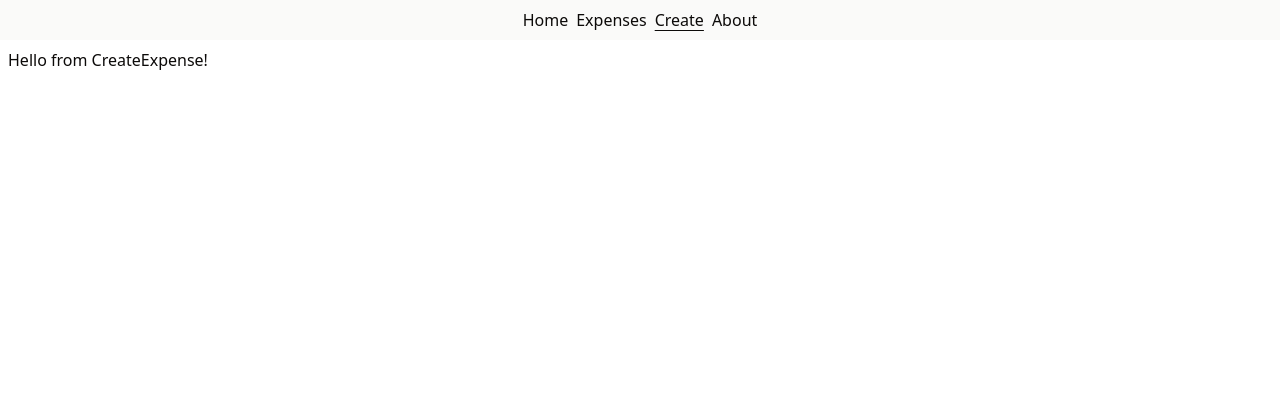
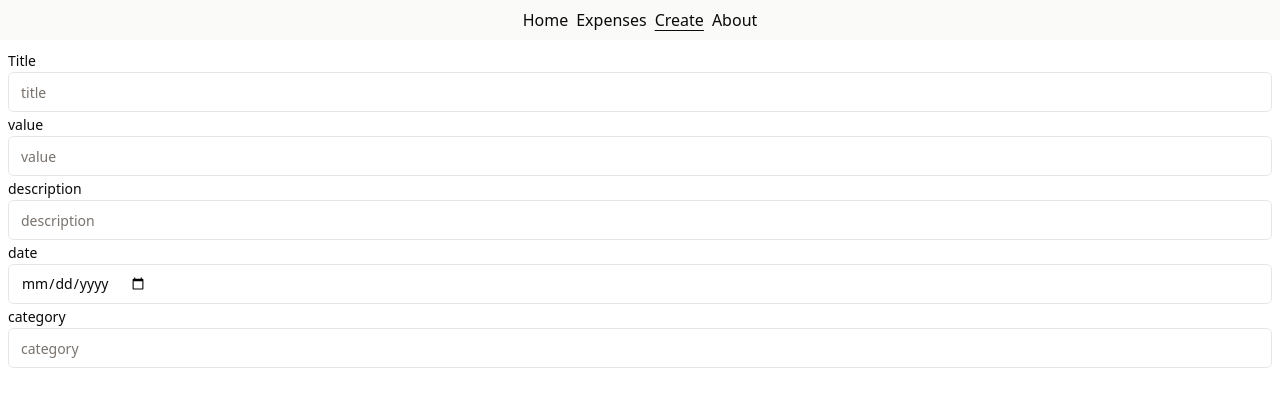
Before and after one commit to achuchra/rhb, a React (Vite) app in the folder frontend/: page /create-expense in a window 1280 px wide. Shown: the top 406 px of the page. Built offline with nearby package versions, Linux system fonts and the light colour scheme; what hono would draw is missing.

Commit message:
plain create expense form

```diff
--- a/frontend/package.json
+++ b/frontend/package.json
@@ -10,6 +10,7 @@
     "preview": "vite preview"
   },
   "dependencies": {
+    "@radix-ui/react-label": "^2.1.0",
     "@radix-ui/react-slot": "^1.1.0",
     "@tanstack/react-query": "^5.45.1",
     "@tanstack/react-router": "^1.43.2",
--- /dev/null
+++ b/frontend/src/components/ui/input.tsx
@@ -0,0 +1,25 @@
+import * as React from "react";
+
+import { cn } from "@/lib/utils";
+
+export interface InputProps
+  extends React.InputHTMLAttributes<HTMLInputElement> {}
+
+const Input = React.forwardRef<HTMLInputElement, InputProps>(
+  ({ className, type, ...props }, ref) => {
+    return (
+      <input
+        type={type}
+        className={cn(
+          "flex h-10 w-full rounded-md border border-input bg-background px-3 py-2 text-sm ring-offset-background file:border-0 file:bg-transparent file:text-sm file:font-medium placeholder:text-muted-foreground focus-visible:outline-none focus-visible:ring-2 focus-visible:ring-ring focus-visible:ring-offset-2 disabled:cursor-not-allowed disabled:opacity-50",
+          className
+        )}
+        ref={ref}
+        {...props}
+      />
+    );
+  }
+);
+Input.displayName = "Input";
+
+export { Input };
--- /dev/null
+++ b/frontend/src/components/ui/label.tsx
@@ -0,0 +1,24 @@
+import * as React from "react";
+import * as LabelPrimitive from "@radix-ui/react-label";
+import { cva, type VariantProps } from "class-variance-authority";
+
+import { cn } from "@/lib/utils";
+
+const labelVariants = cva(
+  "text-sm font-medium leading-none peer-disabled:cursor-not-allowed peer-disabled:opacity-70"
+);
+
+const Label = React.forwardRef<
+  React.ElementRef<typeof LabelPrimitive.Root>,
+  React.ComponentPropsWithoutRef<typeof LabelPrimitive.Root> &
+    VariantProps<typeof labelVariants>
+>(({ className, ...props }, ref) => (
+  <LabelPrimitive.Root
+    ref={ref}
+    className={cn(labelVariants(), className)}
+    {...props}
+  />
+));
+Label.displayName = LabelPrimitive.Root.displayName;
+
+export { Label };
--- a/frontend/src/routes/create-expense.tsx
+++ b/frontend/src/routes/create-expense.tsx
@@ -1,3 +1,5 @@
+import { Input } from "@/components/ui/input";
+import { Label } from "@/components/ui/label";
 import { createFileRoute } from "@tanstack/react-router";
 
 export const Route = createFileRoute("/create-expense")({
@@ -5,5 +7,30 @@
 });
 
 function CreateExpense() {
-  return <div className="p-2">Hello from CreateExpense!</div>;
+  return (
+    <div className="p-2">
+      <form>
+        <Label htmlFor="title">Title</Label>
+        <Input id="title" name="title" type="text" placeholder="title" />
+        <Label htmlFor="value">value</Label>
+        <Input id="value" name="value" type="number" placeholder="value" />
+        <Label htmlFor="description">description</Label>
+        <Input
+          id="description"
+          name="description"
+          type="text"
+          placeholder="description"
+        />
+        <Label htmlFor="date">date</Label>
+        <Input id="date" name="date" type="date" placeholder="date" />
+        <Label htmlFor="category">category</Label>
+        <Input
+          id="category"
+          name="category"
+          type="text"
+          placeholder="category"
+        />
+      </form>
+    </div>
+  );
 }
--- a/frontend/src/routes/expenses.tsx
+++ b/frontend/src/routes/expenses.tsx
@@ -64,22 +64,19 @@
           </TableHeader>
           <TableBody>
             {isPending || isRefetching
-              ? [0, 1, 2, 3, 4].map((i) => (
-                  <TableRow key={i}>
-                    <TableCell>
-                      <Skeleton className="h-4 w-[100%]" />
-                    </TableCell>
-                    <TableCell>
-                      <Skeleton className="h-4 w-[100%]" />
-                    </TableCell>
-                    <TableCell>
-                      <Skeleton className="h-4 w-[100%]" />
-                    </TableCell>
-                    <TableCell>
-                      <Skeleton className="h-4 w-[100%]" />
-                    </TableCell>
-                  </TableRow>
-                ))
+              ? Array(10)
+                  .fill(0)
+                  .map((_, i) => (
+                    <TableRow key={i}>
+                      {Array(4)
+                        .fill(0)
+                        .map((_, i) => (
+                          <TableCell key={i}>
+                            <Skeleton className="h-4 w-[100%]" />
+                          </TableCell>
+                        ))}
+                    </TableRow>
+                  ))
               : data?.map((expense) => (
                   <TableRow key={expense.id}>
                     <TableCell className="font-medium">{expense.id}</TableCell>
```
Also changed, not shown: 2 other files (tests, documents, lock files or other folders).
